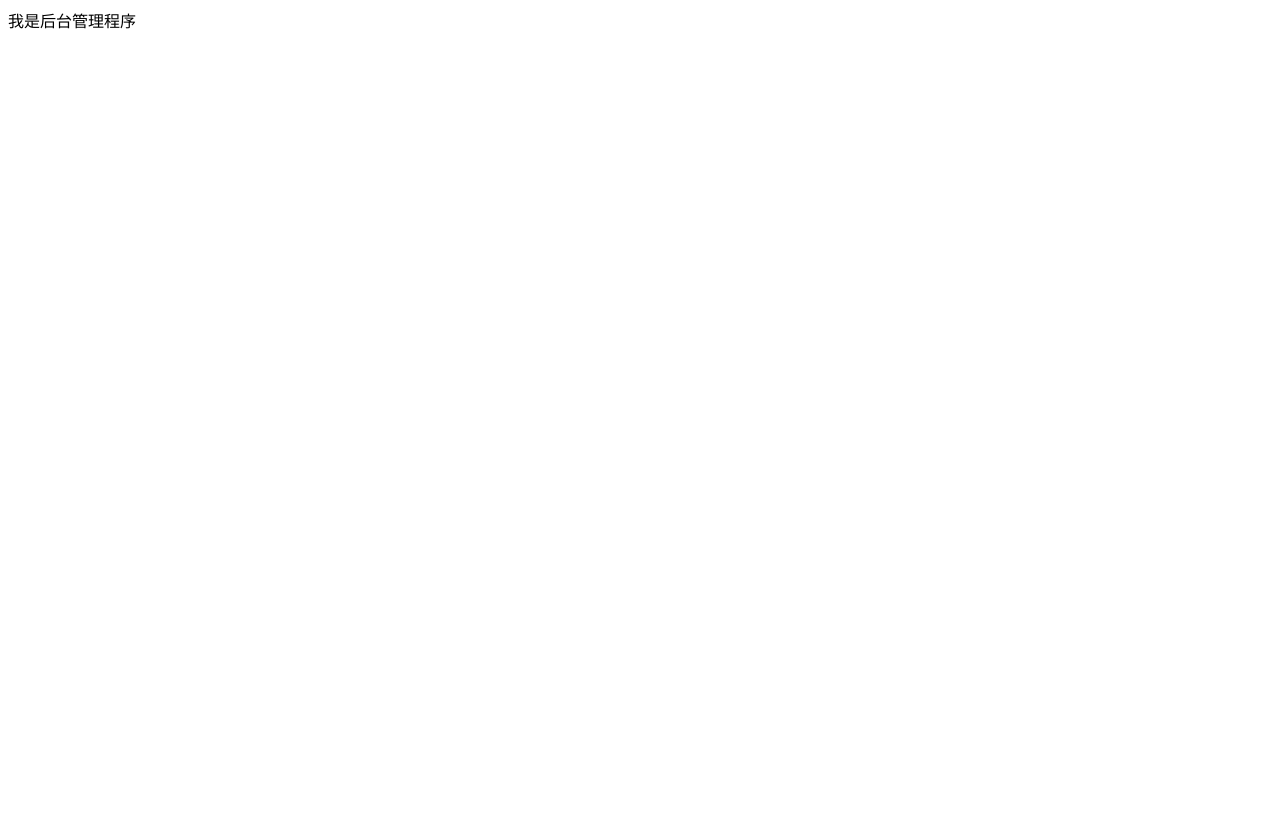
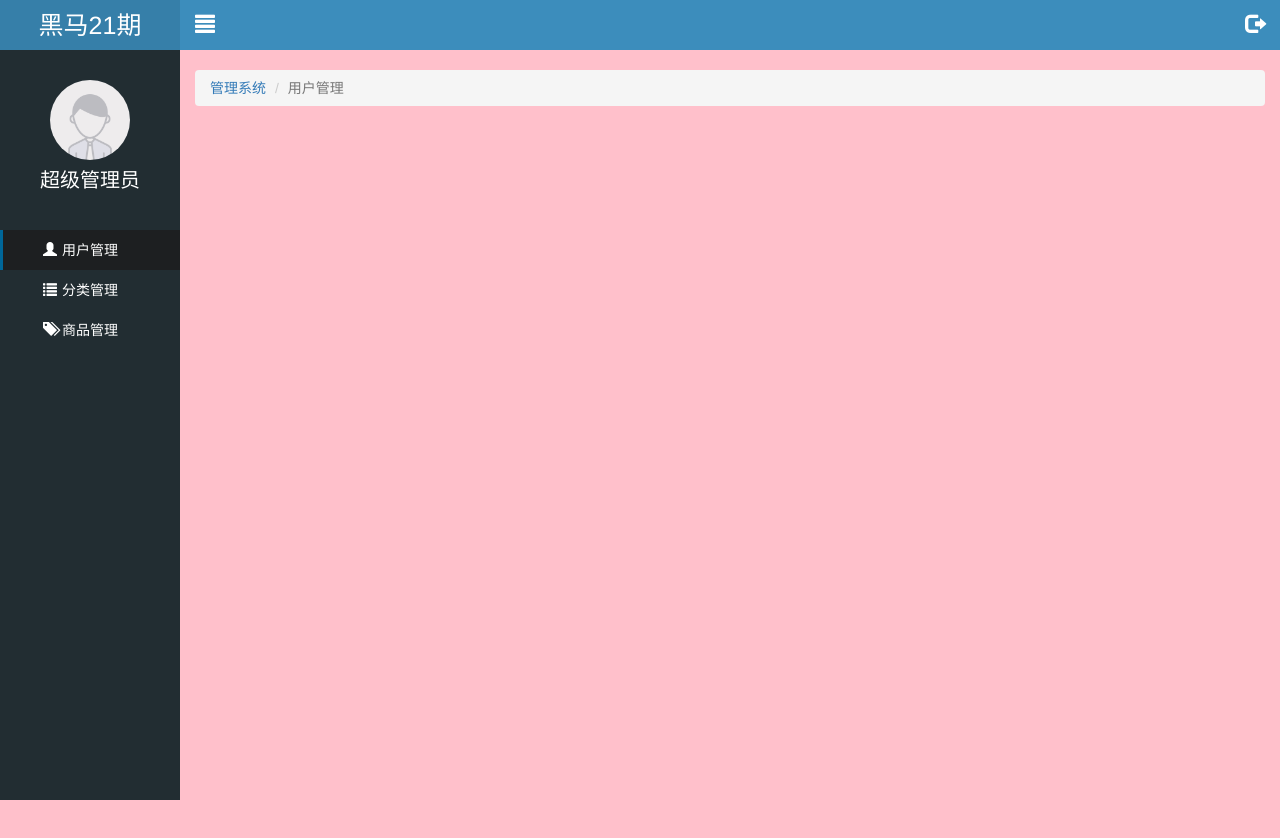
Before and after one commit to pinkstorm/letao, a website: page public/back/index.html in a window 1280 px wide. Before the commit the page ends 800 px from the top, so only its background shows below. Drawn offline with Linux system fonts and the light colour scheme.

Commit message:
index首页静态完成

```diff
--- a/public/back/css/common.css
+++ b/public/back/css/common.css
@@ -1,3 +1,21 @@
+
+/*初始化a标签的样式*/
+
+a:link,
+a:visited,
+a:hover,
+a:active {
+  text-decoration: none;
+}
+
+/*重置ul的样式*/
+ul {
+  padding: 0;
+  margin: 0;
+  list-style: none;
+}
+
+
 .body_bg  {
   background-color: #222D32;
 }
@@ -12,3 +30,109 @@
 .mt_150 {
   margin-top: 150px;
 }
+
+/*侧边栏部分*/
+.lt_aside {
+  width: 180px;
+  height: 100%;
+  background-color: #222D32;
+  position: fixed;
+  top: 0;
+  left: 0;
+  z-index: 999;
+}
+
+.lt_aside .brand {
+  width: 100%;
+  height: 50px;
+  background-color: #367FA9;
+}
+
+.lt_aside .brand a {
+  display: block;
+  height: 50px;
+  line-height: 50px;
+  font-size: 25px;
+  color: #fff;
+  text-align: center;
+}
+
+.lt_aside .user {
+  padding-top: 30px;
+  height: 180px;
+}
+
+.lt_aside .user img {
+  display: block;
+  width: 80px;
+  height: 80px;
+  margin: 0 auto;
+  border-radius: 50%;
+}
+
+.lt_aside .user p {
+  height: 40px;
+  line-height: 20px;
+  color: #fff;
+  font-size: 20px;
+  text-align: center;
+  margin-top: 10px;
+}
+
+.lt_aside .nav a {
+  display: block;
+  height: 40px;
+  line-height: 40px;
+  color: #fff;
+  padding-left: 40px;
+  border-left: 3px solid transparent;
+}
+
+.lt_aside .nav a.current {
+  background-color: #1D1F21;
+  border-left: 3px solid #006699;
+}
+
+.lt_aside .nav i{
+  margin-right: 5px;
+}
+
+.lt_aside .nav .child a {
+  padding-left: 60px;
+}
+
+
+/*右侧主体栏部分*/
+
+.lt_main {
+  width: 100%;
+  height: 1000px;
+  background-color: pink;
+  padding-left: 180px;
+  padding-top: 50px;
+}
+
+.lt_topbar {
+  width: 100%;
+  height: 50px;
+  background-color: #3C8DBC;
+  position: fixed;
+  top: 0;
+  left: 0;
+  padding-left: 180px;
+}
+
+.lt_topbar a {
+  display: block;
+  width: 50px;
+  height: 50px;
+  line-height: 50px;
+  color: #fff;
+  font-size: 20px;
+  text-align: center;
+}
+
+
+.lt_main .breadcrumb {
+  margin-top: 20px;
+}
--- a/public/back/index.html
+++ b/public/back/index.html
@@ -1,12 +1,78 @@
-<!doctype html>
-<html lang="en">
+<!DOCTYPE html>
+<html lang="zh-CN">
 <head>
   <meta charset="UTF-8">
-  <title>Document</title>
+  <title>乐淘电商</title>
+
+  <link rel="stylesheet" href="./lib/bootstrap/css/bootstrap.min.css">
+  <link rel="stylesheet" href="./lib/bootstrap-validator/css/bootstrapValidator.min.css">
+  <!--引入进度条插件-->
+  <link rel="stylesheet" href="./lib/nprogress/nprogress.css">
+  <!--引入自己的css-->
+  <link rel="stylesheet" href="./css/common.css">
 </head>
 <body>
 
-  <div>我是后台管理程序</div>
+<!--左侧侧边栏-->
+  <div class="lt_aside">
+    <!--标题-->
+    <div class="brand">
+      <a href="#">黑马21期</a>
+    </div>
+
+    <!--用户-->
+    <div class="user">
+      <img src="./images/default.png" alt="">
+      <p>超级管理员</p>
+    </div>
+
+    <!--导航-->
+    <div class="nav">
+      <ul>
+        <li><a href="#" class="current"><i class="glyphicon glyphicon-user"></i><span>用户管理</span></a></li>
+        <li><a href="#"><i class="glyphicon glyphicon-list"></i><span>分类管理</span></a></li>
+
+        <div class="child" style="display:none">
+          <a href="#">一级分类</a>
+          <a href="#">二级分类</a>
+        </div>
+
+        <li><a href="#"><i class="glyphicon glyphicon-tags"></i><span>商品管理</span></a></li>
+      </ul>
+    </div>
+  </div>
+
+<!--右侧主体栏-->
+  <div class="lt_main">
+    <!--头部导航栏-->
+    <div class="lt_topbar">
+      <a href="#" class="pull-left"><i class="glyphicon glyphicon-align-justify"></i></a>
+      <a href="#" class="pull-right"><i class="glyphicon glyphicon-log-out"></i></a>
+    </div>
+
+    <!--路径导航-->
+    <!--流式布局容器,有默认的左右padding值,15px-->
+   <div class="container-fluid">
+     <ol class="breadcrumb">
+       <li><a href="#">管理系统</a></li>
+       <li class="active">用户管理</li>
+     </ol>
+   </div>
+  </div>
+
+
+
+
+<script src="./lib/jquery/jquery.min.js"></script>
+<script src="./lib/bootstrap/js/bootstrap.min.js"></script>
+<script src="./lib/bootstrap-validator/js/bootstrapValidator.min.js"></script>
+<!--引入进度条插件-->
+<script src="./lib/nprogress/nprogress.js"></script>
+
+
+
+<!--引入通用js-->
+<script src="./js/common.js"></script>
 
 </body>
 </html>
```
Also changed, not shown: public/back/images/default.png (added), public/back/images/none.png (added).
